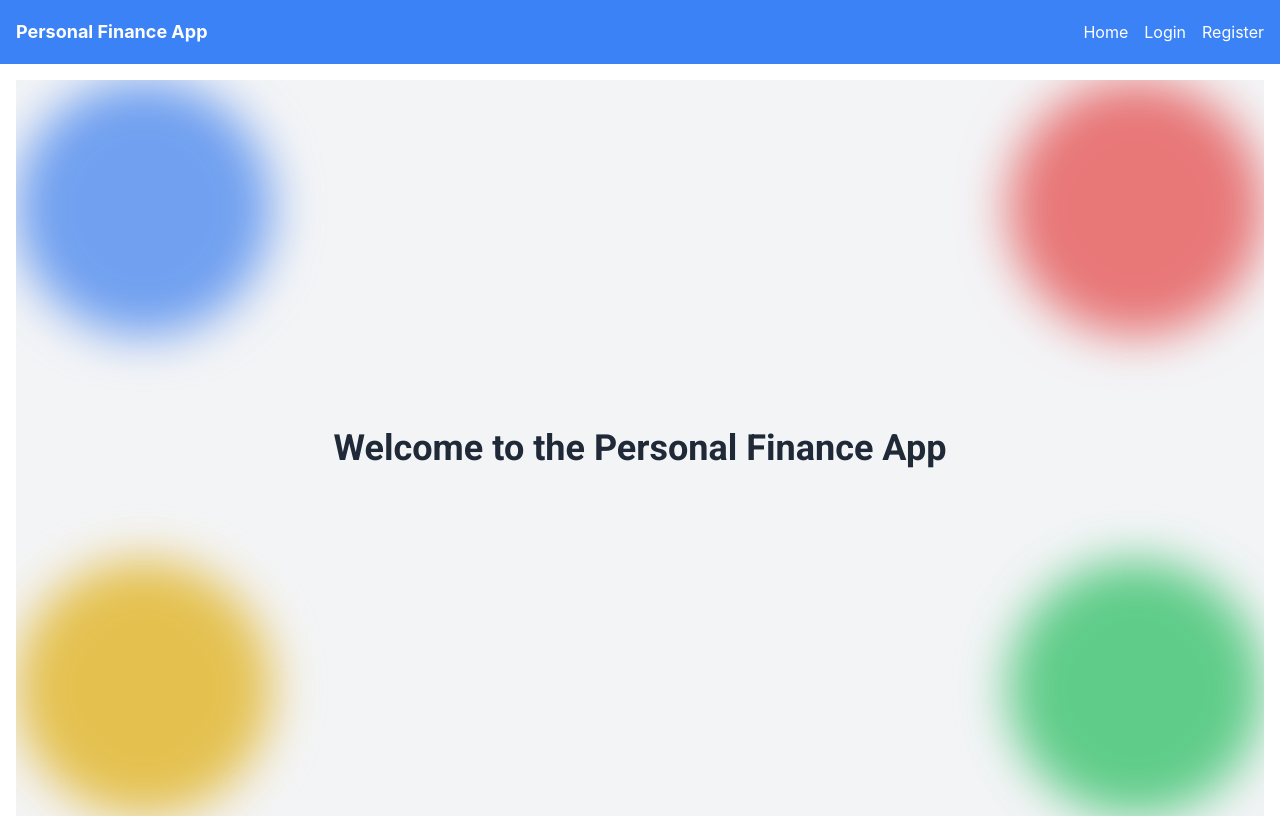
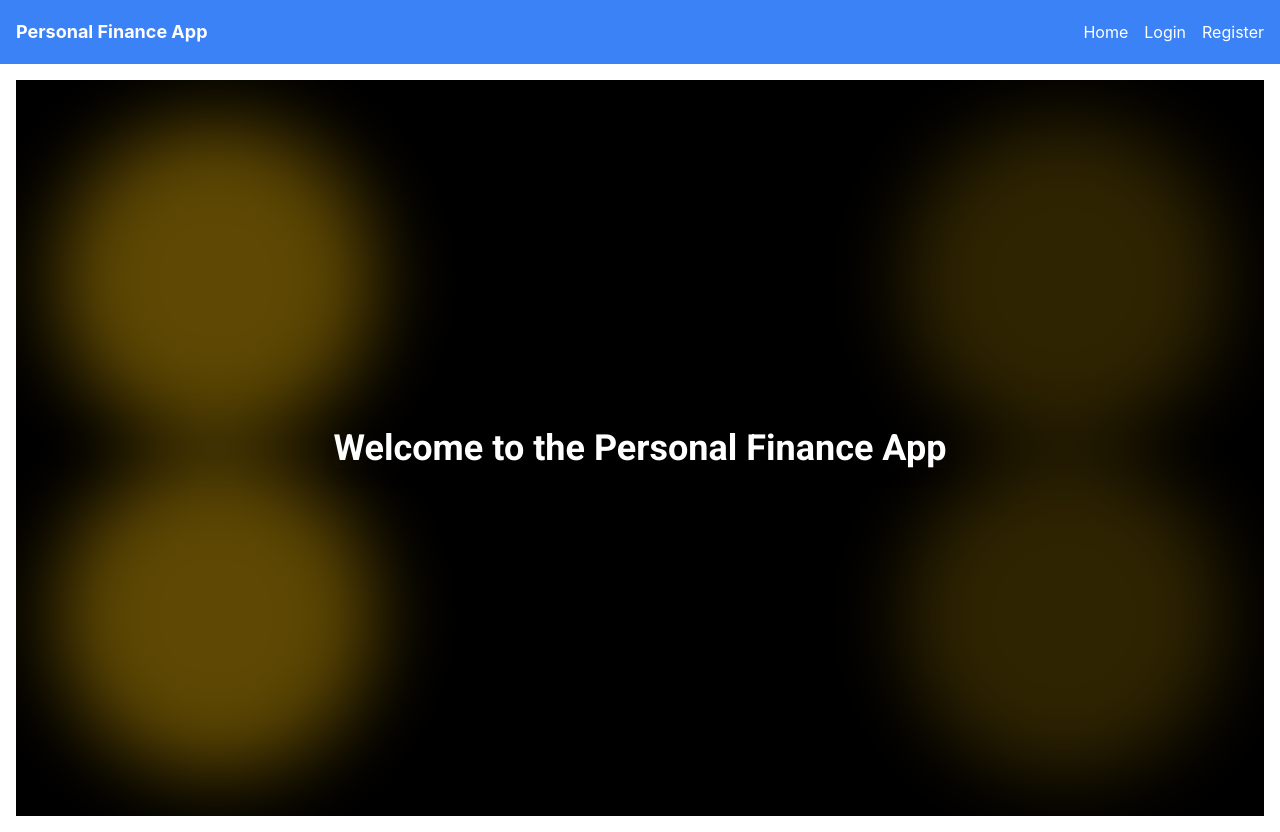
Before and after one commit to Frnn4268/BudgetBuddy, a React (Create React App) app in the folder client/: page / in a window 1280 px wide. Built offline with nearby package versions, Linux system fonts and the light colour scheme.

Commit message:
Adding new changes in Home.js and creating new database connection in server

```diff
--- a/client/src/pages/Home.js
+++ b/client/src/pages/Home.js
@@ -2,12 +2,12 @@ import React from 'react';
 
 const Home = () => {
   return (
-    <div className="relative flex items-center justify-center min-h-[calc(100vh-4rem)] bg-gray-100 overflow-hidden font-roboto">
-      <div className="absolute top-0 left-0 w-64 h-64 bg-blue-500 rounded-full mix-blend-multiply filter blur-xl opacity-70 animate-fade-in"></div>
-      <div className="absolute top-0 right-0 w-64 h-64 bg-red-500 rounded-full mix-blend-multiply filter blur-xl opacity-70 animate-fade-in"></div>
-      <div className="absolute bottom-0 left-0 w-64 h-64 bg-yellow-500 rounded-full mix-blend-multiply filter blur-xl opacity-70 animate-fade-in"></div>
-      <div className="absolute bottom-0 right-0 w-64 h-64 bg-green-500 rounded-full mix-blend-multiply filter blur-xl opacity-70 animate-fade-in"></div>
-      <h1 className="relative text-4xl font-bold text-gray-800 animate-slide-in">Welcome to the Personal Finance App</h1>
+    <div className="relative flex items-center justify-center min-h-[calc(100vh-4rem)] bg-black overflow-hidden font-roboto">
+      <div className="absolute top-10 left-10 w-80 h-80 bg-yellow-500 opacity-40 rounded-full transform rotate-45 filter blur-2xl animate-fade-in"></div>
+      <div className="absolute top-10 right-10 w-80 h-80 bg-yellow-500 opacity-20 rounded-full transform rotate-45 filter blur-2xl animate-fade-in"></div>
+      <div className="absolute bottom-10 left-10 w-80 h-80 bg-yellow-500 opacity-40 rounded-full transform rotate-45 filter blur-2xl animate-fade-in"></div>
+      <div className="absolute bottom-10 right-10 w-80 h-80 bg-yellow-500 opacity-20 rounded-full transform rotate-45 filter blur-2xl animate-fade-in"></div>
+      <h1 className="relative text-4xl font-bold text-white animate-fade-in-slide-up shadow-lg">Welcome to the Personal Finance App</h1>
     </div>
   );
 };
--- a/client/tailwind.config.js
+++ b/client/tailwind.config.js
@@ -5,8 +5,8 @@ module.exports = {
   theme: {
     extend: {
       animation: {
-        'fade-in': 'fadeIn 2s ease-in-out',
-        'slide-in': 'slideIn 1s ease-in-out',
+        'fade-in': 'fadeIn 3s ease-in-out',
+        'fade-in-slide-up': 'fadeInSlideUp 5s ease-in-out',
       },
       fontFamily: {
         'roboto': ['Roboto', 'sans-serif'],
@@ -14,11 +14,11 @@ module.exports = {
       keyframes: {
         fadeIn: {
           '0%': { opacity: 0 },
-          '100%': { opacity: 1 },
+          '100%': { opacity: 0.7 },
         },
         slideIn: {
-          '0%': { transform: 'translateX(-100%)' },
-          '100%': { transform: 'translateX(0)' },
+          '0%': { opacity: 0, transform: 'translateY(20px)' },
+          '100%': { opacity: 0.5, transform: 'translateY(0)' },
         },
       },
     },
```
Also changed, not shown: 2 other files (tests, documents, lock files or other folders).
